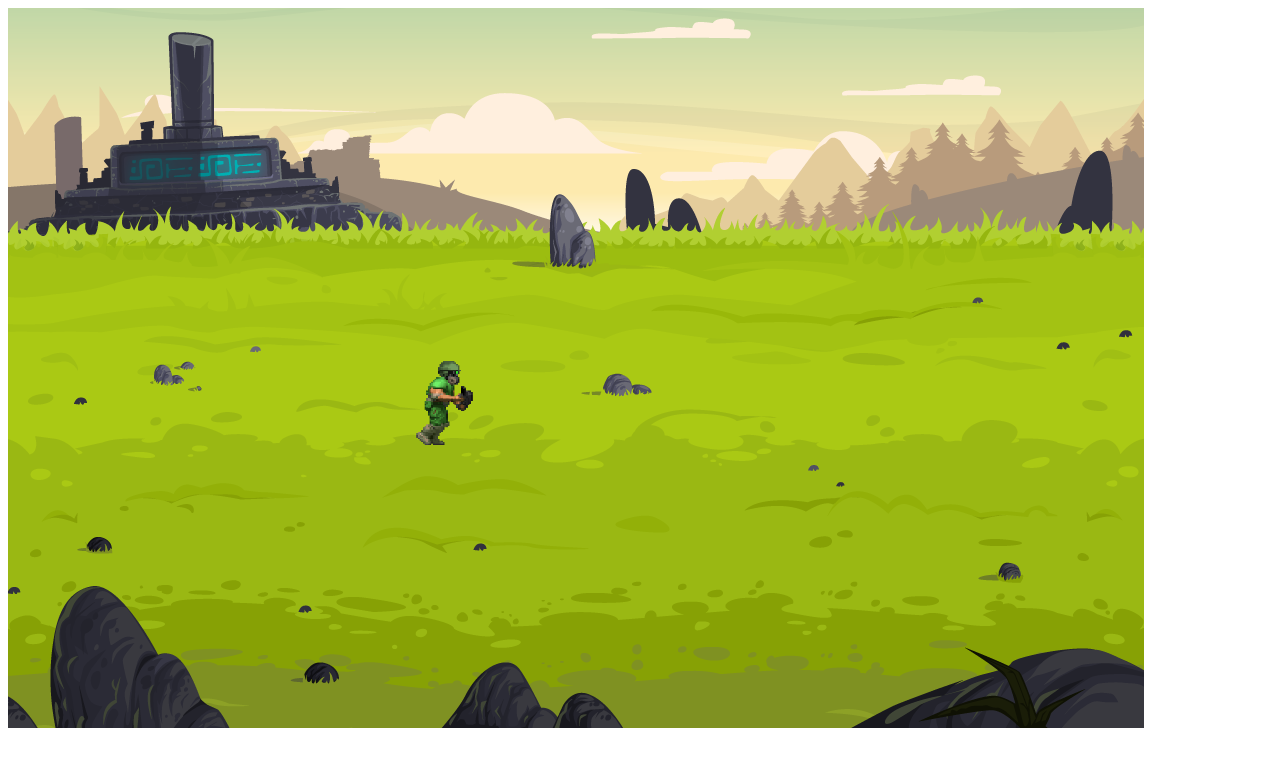
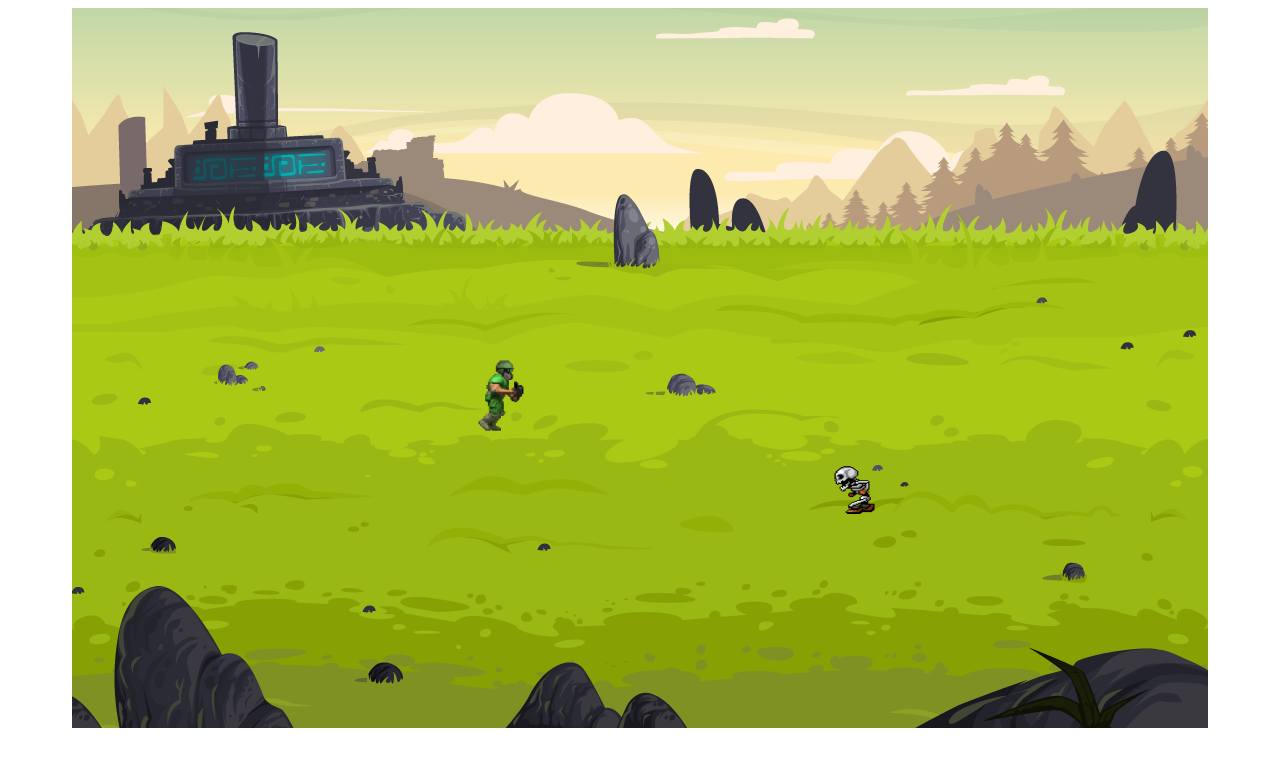
Before and after one commit to pedrobanos/zombie-apocalypse, a plain HTML site: page index.html in a window 1280 px wide. Both pictures are taken after a click on the button "StartGame". Drawn offline with Linux system fonts and the light colour scheme.

Commit message:
first commit

```diff
--- a/index.html
+++ b/index.html
@@ -11,14 +11,14 @@
   <body>
 
     <div id="home">
-      <img src="./images/zombie main menu.png" alt="" class="logo-img" style="width:65%" />
+      <img src="./images/zombie main menu.png" alt="" class="logo-img" style="width:800px;height:50vh"/>
       <br/>
       <button id="start-button">StartGame</button>
       <p>Use the controls below!</p>
-      <img src="./images/Controls.png"  alt="" class="wasd-img" style="width:25%"/>
+      <img src="./images/Controls.png"  alt="" class="wasd-img" style="width:350px ; height:40vh"/>
     </div>
 
-    <div id="game-board">
+    <div id="game-board" style="display: none;">
       <canvas id="canvas" width="1136" height="720"></canvas>
     </div>
 
@@ -26,6 +26,7 @@
     <script type="text/javascript" src="js/arena.js"></script>
     <script type="text/javascript" src="js/zombie.js"></script>
     <script type="text/javascript" src="js/player.js"></script>
+    <script type="text/javascript" src="js/bullet.js"></script>
     <script type="text/javascript" src="js/game.js"></script>
     <script type="text/javascript" src="js/index.js"></script>
   </body>
--- a/js/game.js
+++ b/js/game.js
@@ -1,4 +1,5 @@
 const OBSTACLE_FRAMES = 120
+const ZOMBIE_FRAMES = 200
 
 class Game {
     constructor(ctx) {
@@ -6,20 +7,13 @@ class Game {
         this.ctx = ctx;
         this.arena = new Arena(ctx)
         this.player = new Player(ctx, 400, 350)
-        this.zombies = [
-            new Zombie(ctx, 200, 200),
-            new Zombie(ctx, 200, 200),
-            new Zombie(ctx, 200, 200),
-            new Zombie(ctx, 200, 200),
-            new Zombie(ctx, 200, 200)
-        ]
-
+        this.zombies = []
 
         this.intervalId = undefined
         this.fps = 1000 / 60
 
         this.obstaclesFramesCount = 0;
-
+        this.tick = 0;
 
     }
 
@@ -36,7 +30,11 @@ class Game {
 
                 this.draw()
 
+                this.addZombies()
+
                 this.move()
+
+                this.checkCollission()
 
 
 
@@ -56,14 +54,16 @@ class Game {
     draw() {
         this.arena.draw()
         this.player.draw()
+
+        this.zombies.forEach(zombie => zombie.draw())
+
     }
 
 
     move(){
-        // this.zombies.forEach(zombie => {
+        this.zombies.forEach(zombie => zombie.move())
+        this.player.move()
 
-        // });
-        this.player.move();
     }
     onKeyUp(keyCode) {
         this.player.onKeyUp(keyCode)
@@ -74,6 +74,41 @@ class Game {
 
     }
 
+    addZombies(){
+        const x = this.ctx.canvas.width;
+        const maxHeight = this.ctx.canvas.height;
+        const y = Math.floor(Math.random()* maxHeight)
+
+        if (this.tick%ZOMBIE_FRAMES === 0){
+            this.zombies.push(new Zombie(this.ctx, x, y))
+        }
+        this.tick++
+    }
+
+    checkCollission() {
+
+        const condition = this.zombies.some(zombie => this.player.collidesWith(zombie))
+
+        if (condition) {
+            this.gameOver()
+          }
+        }
 
 
+    gameOver() {
+          clearInterval(this.intervalId)
+
+          this.ctx.save()
+
+          this.ctx.fillStyle = 'rgba(0, 0, 0, 0.7)'
+          this.ctx.fillRect(0, 0, this.ctx.canvas.width, this.ctx.canvas.height)
+
+          this.ctx.fillStyle = 'white'
+          this.ctx.textAlign = 'center'
+          this.ctx.font = 'bold 32px sans-serif'
+          this.ctx.fillText('Game Over', this.ctx.canvas.width / 2, this.ctx.canvas.height / 2)
+
+          this.ctx.restore()
+    }
+
 }
--- a/js/index.js
+++ b/js/index.js
@@ -3,9 +3,13 @@ window.onload = function() {
   const ctx = canvas.getContext('2d')
   const game =  new Game (ctx);
 
+  const gameBoard = document.getElementById('game-board')
+
+
 
   document.getElementById("start-button").onclick = function() {
   const home = document.getElementById('home');
+  gameBoard.removeAttribute('style');
   home.style.display = 'none';
   game.startGame();
 
--- a/js/player.js
+++ b/js/player.js
@@ -7,8 +7,8 @@ class Player{
 
         this.vx = 0
         this.vy = 0
-        this.width = 73
-        this.height = 90
+        this.width = 58
+        this.height = 75
 
         this.movements = {
             up: false,
@@ -63,27 +63,6 @@ class Player{
 
     }
 
-    // setupListeners(event) {
-    //     const status = event.type === 'keydown'
-
-    //     switch(event.keyCode) {
-    //       case KEY_UP:
-    //         this.movements.up = status
-    //         break
-    //       case KEY_DOWN:
-    //         this.movements.down = status
-    //         break
-    //       case KEY_RIGHT:
-    //         this.movements.right = status
-    //         break
-    //       case KEY_LEFT:
-    //         this.movements.left = status
-    //         break
-    //       default:
-    //         break
-    //     }
-    //   }
-
 
     move(){
         this.x += this.vx
@@ -130,24 +109,27 @@ class Player{
     }
 
     onKeyDown(keyCode) {
-        this.isRunning = true;
+
+        if ([KEY_UP, KEY_DOWN, KEY_LEFT, KEY_RIGHT].includes(keyCode)) {
+            this.isRunning = true;
+        }
 
         if (keyCode === KEY_UP) {
-          this.vy = -3
+          this.vy = -2
           this.movements.up = true
         }
 
         if (keyCode === KEY_LEFT) {
-          this.vx = -3
+          this.vx = -2
           this.movements.left = true
         }
         if (keyCode === KEY_RIGHT) {
-            this.vx = 3
+            this.vx = 2
             this.movements.right = true
           }
 
         if (keyCode === KEY_DOWN) {
-          this.vy = 3
+          this.vy = 2
           this.movements.down = true
         }
       }
@@ -164,4 +146,17 @@ class Player{
           this.movements.left = false
         }
     }
+
+    collidesWith(zombie) {
+        if (
+            this.x < zombie.x + zombie.width/2 &&
+            this.x + this.width/2> zombie.x &&
+            this.y < zombie.y + zombie.height/2 &&
+            this.y + this.height/2 > zombie.y
+          ) {
+            return true
+          }
+
+          return false
+        }
 }
--- a/js/zombie.js
+++ b/js/zombie.js
@@ -1,30 +1,104 @@
 class Zombie {
     constructor(ctx,x,y){
 
-        this.ctx = ctx;
-        this.x = x;
-        this.y = y;
-        this.height = 100;
-        this.width = 50;
-        this.vx= 3;
-        this.vy = 3;
+        this.ctx = ctx
+        this.x = x
+        this.y = y
+        this.height = 60
+        this.width = 60
+        this.vx= 1
+        this.vy = 1
 
+        this.maxY = 610
+
+        this.img = new Image()
+        this.img.src = 'images/sprites/skeleton sprite.jpeg'
+        this.img.isReady = false
+        this.img.onload = () => {
+            this.img.isReady = true
+        }
+
+        this.horizontalFrames = 3
+        this.verticalFrames = 4
+
+        this.xFrame = 0
+        this.yFrame = 3
+
+        this.tick = 0
     }
 
     draw(){
+        if (this.img.isReady) {
+            this.ctx.drawImage(
+              this.img,
+              (this.img.width * this.xFrame) / this.horizontalFrames,
+              (this.img.height * this.yFrame) / this.verticalFrames,
+              this.img.width / this.horizontalFrames,
+              this.img.height / this.verticalFrames,
+              this.x,
+              this.y,
+              this.width,
+              this.height
+            )
 
-        this.ctx.save()
+            this.tick++
+          }
+        }
 
 
-        this.ctx.fillRect(this.x, this.y, this.width, this.height)
-        this.ctx.restore()
 
+    move(){
+        this.y += this.vy;
+        this.x += this.vx;
 
+        if (this.x <= 0) {
+            this.x = 0
+            this.vy = Math.floor(Math.random() * 4 - 2)
+            this.vx = Math.floor(Math.random() * 2)
+            this.checkOrientation()
+        }
+        if (this.x + this.width >= this.ctx.canvas.width) {
+            this.x = this.ctx.canvas.width - this.width
+            this.vy = Math.floor(Math.random()* 4 - 2)
+            this.vx = Math.floor(Math.random()* - 2)
+            this.checkOrientation()
+        }
+        if (this.y <= 180) {
+            this.y = 181;
+            this.vy = this.vy * - 1;
+            this.vx = Math.floor(Math.random() * 4 - 2)
+            this.checkOrientation()
+        }
+
+        if (this.y >= this.maxY) {
+            this.y = this.maxY - 1;
+            this.vy = this.vy * - 1;
+            this.vx = Math.floor(Math.random() * 4 - 2)
+            this.checkOrientation()
+        }
+
+        if (this.tick % 10 === 0) {
+            this.xFrame++
+
+            if (this.xFrame >= this.horizontalFrames) {
+                this.xFrame = 0
+            }
+        }
     }
 
-    move(){
+    checkOrientation() {
+        if(this.vy > 0) {
+            this.yFrame = 2;
+        }
+        if(this.vy < 0) {
+            this.yFrame = 0;
+        }
 
-        this.y += this.vy;
-        this.x += this.vx;
+        if(this.vx > 0) {
+            this.yFrame = 1;
+        }
+        if(this.vx < 0) {
+            this.yFrame = 3;
+        }
     }
 }
--- a/styles/style.css
+++ b/styles/style.css
@@ -4,11 +4,14 @@ body {
 
 }
 
-#game-board {
-  position: relative;
-  margin-top: 0px;
-  width: 1136px;
-  height: 720px;
+
+
+#home {
+
+  width: 804px;
+  height: 700px;
+
+
 }
 
 .game-intro {
@@ -16,10 +19,6 @@ body {
   padding: 0% 10%;
 }
 
-.game-intro p {
-  font-size: 18px;
-  font-family: "Verdana"
-}
 
 .logo-img {
   width: 350px;
```
Also changed, not shown: images/sprites/skeleton sprite.jpeg (added), images/sprites/zombie sprite 1.png (added), js/bullet.js (added), 4 other files.
